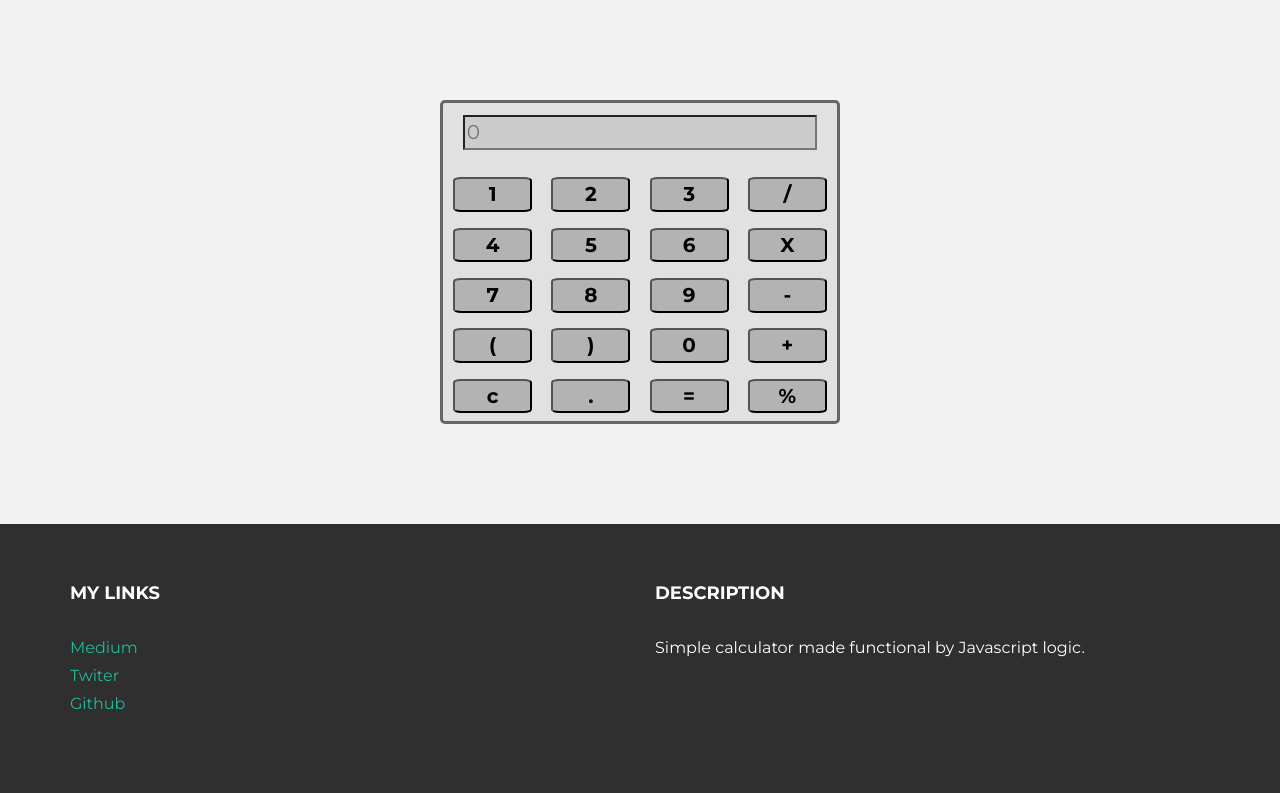
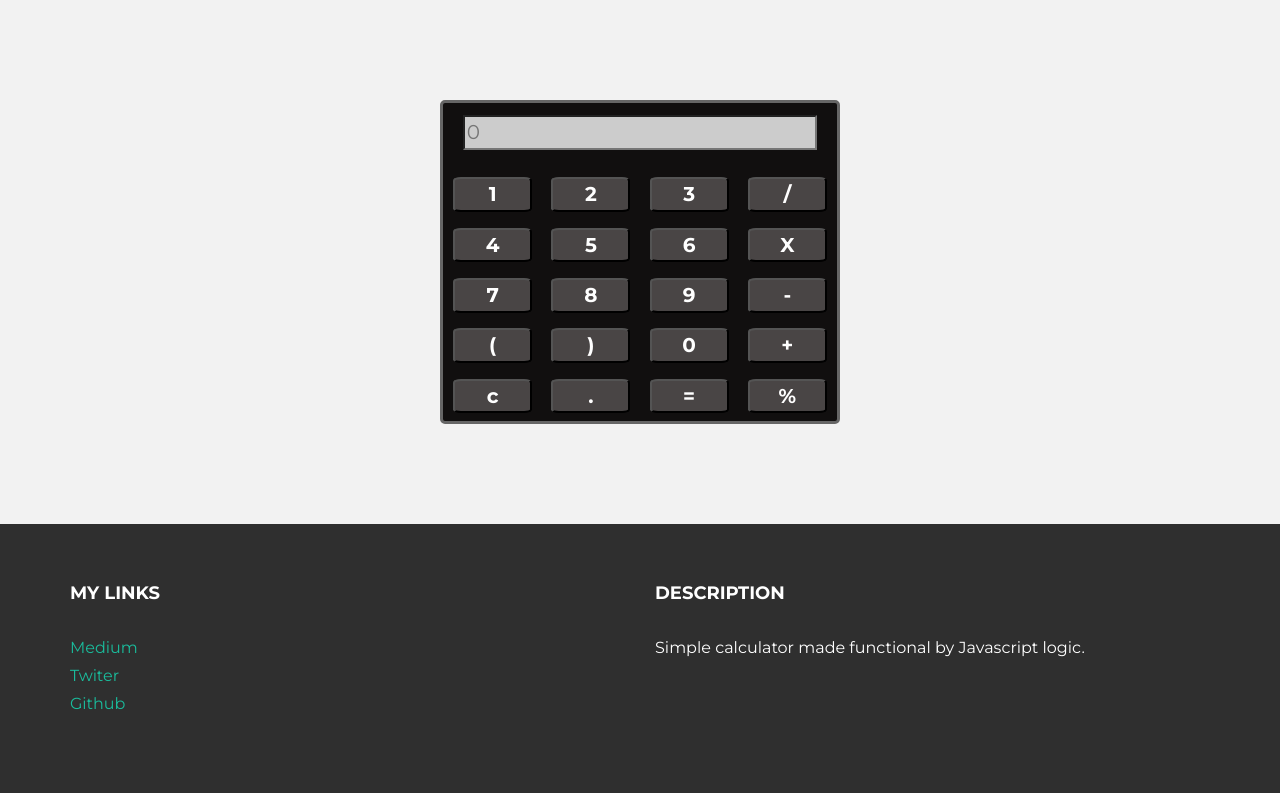
Before and after one commit to Diamond705/simple-js-calculator, a PHP site: page / in a window 1280 px wide. Shown: the part 204-997 px from the top of the page. Run offline with PHP 8.4, Linux system fonts and the light colour scheme.

Commit message:
added new styles to calculator UI

```diff
--- a/assets/css/main.css
+++ b/assets/css/main.css
@@ -132,7 +132,7 @@ a {
 	width: 400px;
 	border: 3px solid #666666;
 	border-radius: 5px;
-	background-color: #e1e1e1;
+	background-color: #110f0f;
 }
 
 input[type=text] {
@@ -147,12 +147,13 @@ input[type=text] {
 
 input[type=button] {
 	position: relative;
-	background-color: #b3b3b3;
+	background-color:#494545;
 	width: 20%;
 	margin: 2%;
 	font-size: 20px;
 	font-weight: bold;
 	border-radius: 10%;
+	color: #fff;
 }
 
 input[type=button]:hover {
```
